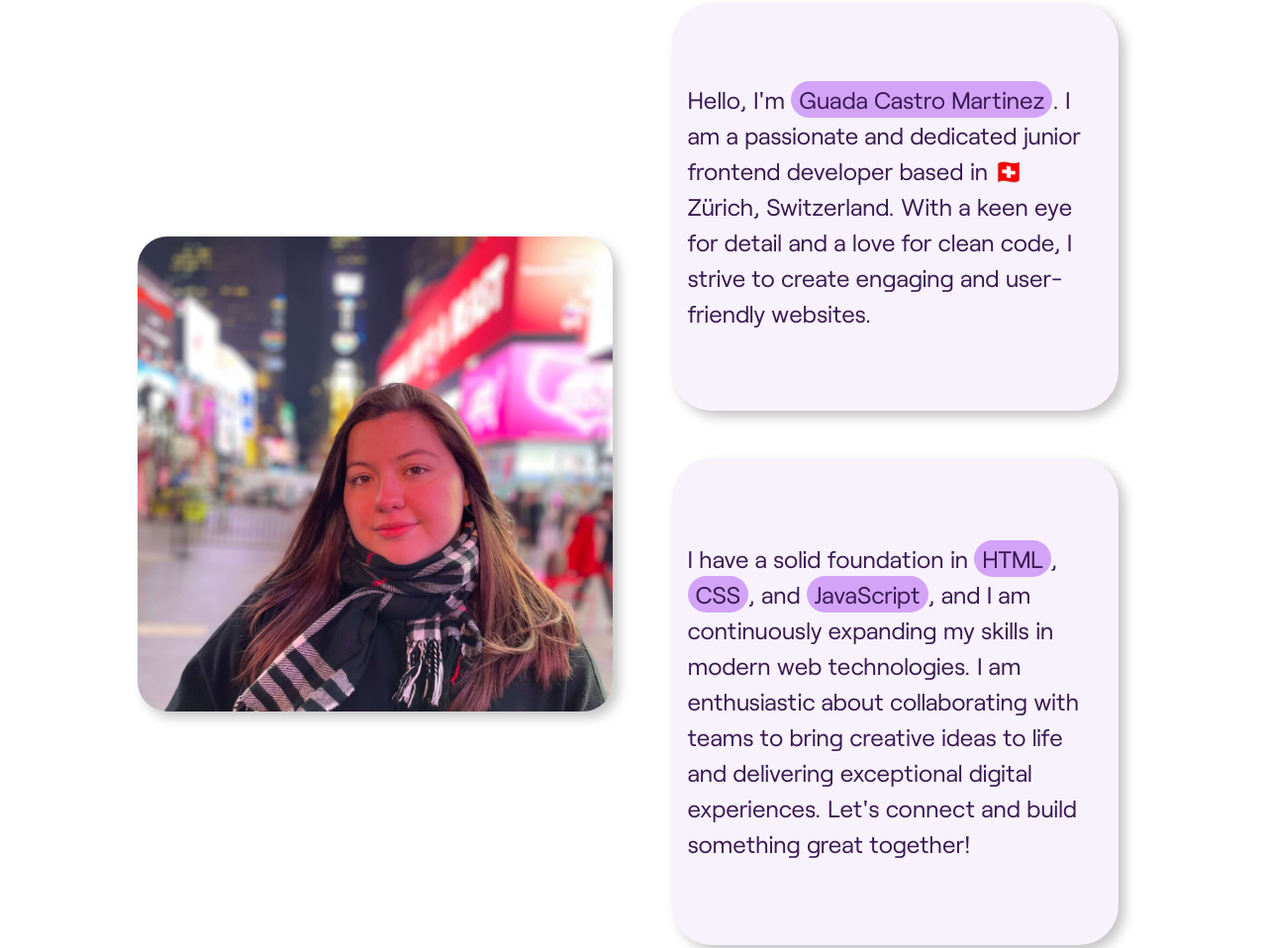
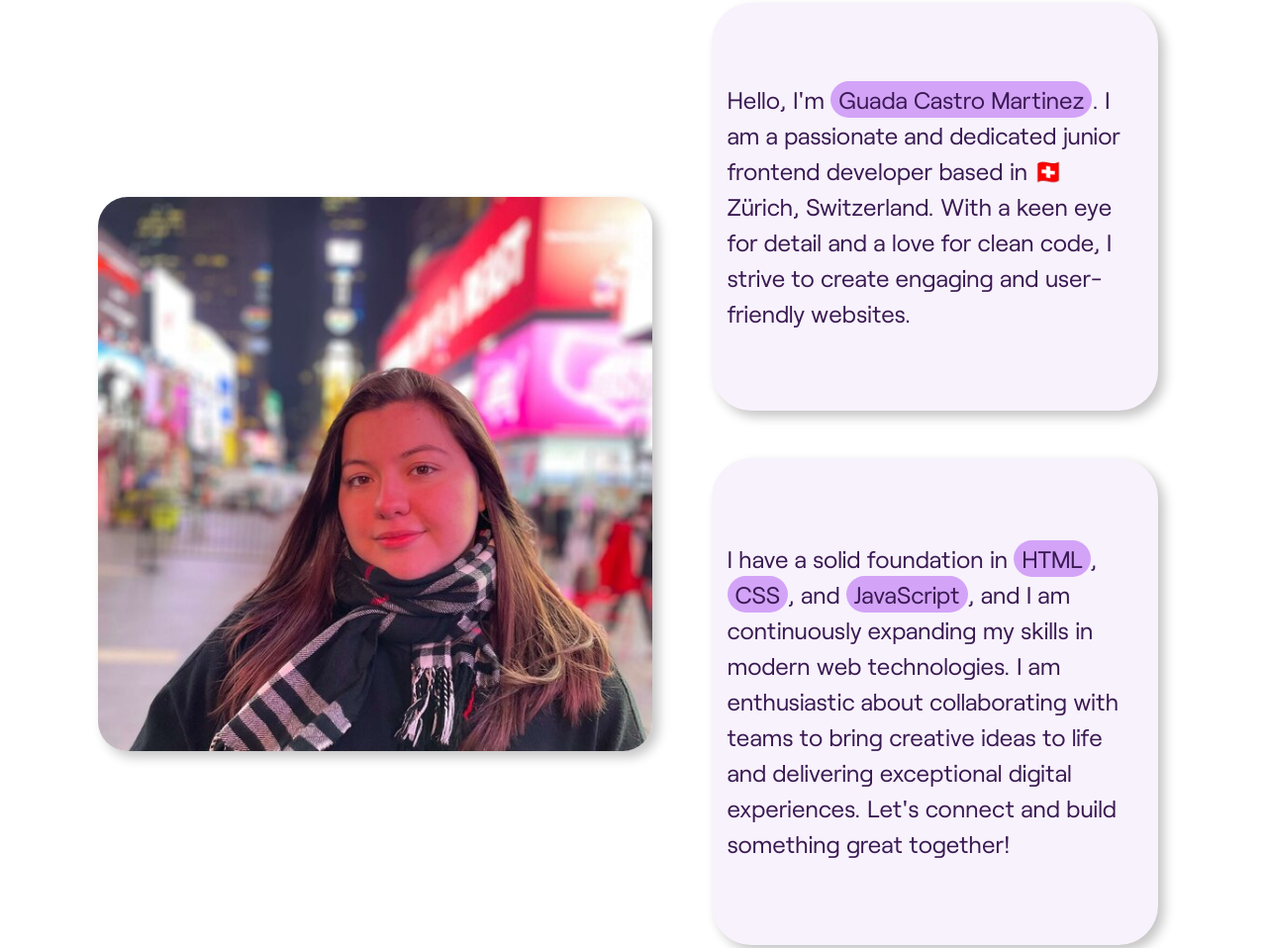
Before and after one commit to guadacastro/portfolio-2023, a website: page pages/aboutme.html in a window 1280 px wide. Shown: the part 656-1614 px from the top of the page at 99% size. Drawn offline with nearby package versions, Linux system fonts and the light colour scheme; a web font is replaced by a local one.

Commit message:
added the srcset on every image on the index and aboutme page

```diff
--- a/pages/aboutme.html
+++ b/pages/aboutme.html
@@ -66,14 +66,19 @@
             </div>
             <div class=" mb-5 mt-5 row align-items-center d-flex g-4 justify-content-center align-content-center  gap-5 ">
 
-                <img class="profile-picture-about-me col-xxl-5 col-xl-5  col-sm-3 align-items-center d-flex justify-content-center p-0  " data-aos="fade-right" src="../assets/img/Guada's Profile Pictures/large/large_img_2004.jpg"  alt="profile picture">
+                <img    class="profile-picture-about-me col-xxl-5 col-xl-5  col-sm-3 align-items-center d-flex justify-content-center p-0  " data-aos="fade-right"
+                        src="../assets/profile/600-profile-2.jpg"
+                        srcset="../assets/profile/600-profile-2.jpg 600w,../assets/profile/800-profile-2.jpg 800w, ../assets/profile/400-profile-2.jpg 400w "
+                        sizes="(max-width: 800px) 400px, 600px, 800px"
+                        alt="profile picture"
+                        data-aos-offset="400">
                 <div class="col-xxl-5  col-xl-5 col-11 justify-content-center about-me-text d-flex flex-column gap-5">
                     <div class=" intro-box px-3" data-aos="fade-left" data-aos-offset="600">
                         <p class=" intro-text">
                             Hello, I'm <span class="violet">Guada Castro Martinez</span>. I am a passionate and dedicated junior frontend developer based in 🇨🇭 Zürich, Switzerland. With a keen eye for detail and a love for clean code, I strive to create engaging and user-friendly websites.
                         </p>
                     </div>
-                    <div class="intro-box  px-3 py-1 " data-aos="fade-up" data-aos-offset="500">
+                    <div class="intro-box  px-3 py-1 " data-aos="fade-up" data-aos-offset="300">
                         <p class="intro-text">
                             I have a solid foundation in <span class="violet">HTML</span>, <span class="violet">CSS</span>, and <span class="violet">JavaScript</span>, and I am continuously expanding my skills in modern web technologies. I am enthusiastic about collaborating with teams to bring creative ideas to life and delivering exceptional digital experiences. Let's connect and build something great together!
                         </p>
--- a/scss/_main-aboutme.scss
+++ b/scss/_main-aboutme.scss
@@ -1,6 +1,6 @@
 
 .profile-picture-about-me {
-    width: 45vh;
+    width: 50vh;
     border-radius: 30px;
     align-self: center;
     box-shadow: $shadow;
@@ -27,7 +27,7 @@
 
 @media screen and (min-width: 1200px) {
     .profile-picture-about-me {
-        width: 60vh;
+        width: 70vh;
     }
 }
 
--- a/scss/_main-index.scss
+++ b/scss/_main-index.scss
@@ -1,7 +1,7 @@
 
 
 .profile-picture {
-    width: 50vh;
+    width: 100vw;
     border-radius:  map-get($border-radius, rounder);
     align-self: center;
     box-shadow: $shadow
@@ -16,6 +16,12 @@
     .profile-picture {
         align-self: center;
 
-
     }
 }
+
+
+@media screen and (min-width: 767px ) and (max-width: 1199px) {
+    .profile-picture {
+        width: 60vw ;
+    }
+}
```
Also changed, not shown: index.html (+7 -2 lines), assets/img/Guada's Profile Pictures/IMG_2004.jpeg (deleted), assets/img/Guada's Profile Pictures/large/large_img_2004.jpg (deleted), assets/img/Guada's Profile Pictures/medium/medium-aboutme.jpg (deleted), assets/img/Guada's Profile Pictures/profile-pic.png (deleted), assets/img/Guada's Profile Pictures/profile_picture4-2.jpeg (deleted), assets/img/Guada's Profile Pictures/small/small-aboutme.jpg (deleted), assets/profile/400-profile-2.jpg (added), assets/profile/400-profille-1.jpg (added), assets/profile/600-profile-1.jpg (added), assets/profile/600-profile-2.jpg (added), assets/profile/800-profile-1.jpg (added), assets/profile/800-profile-2.jpg (added), css/styles.css, 2 other files.
